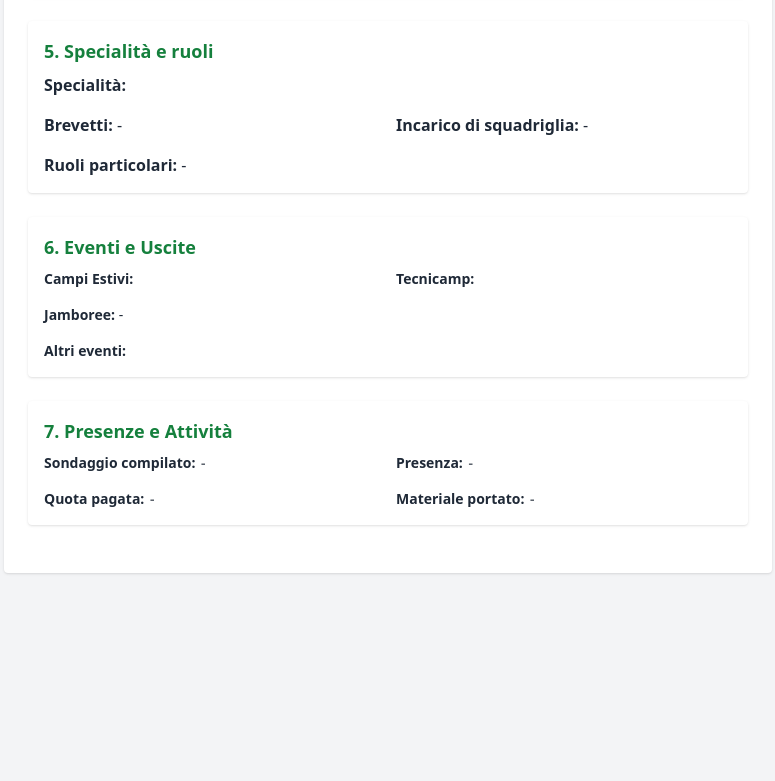
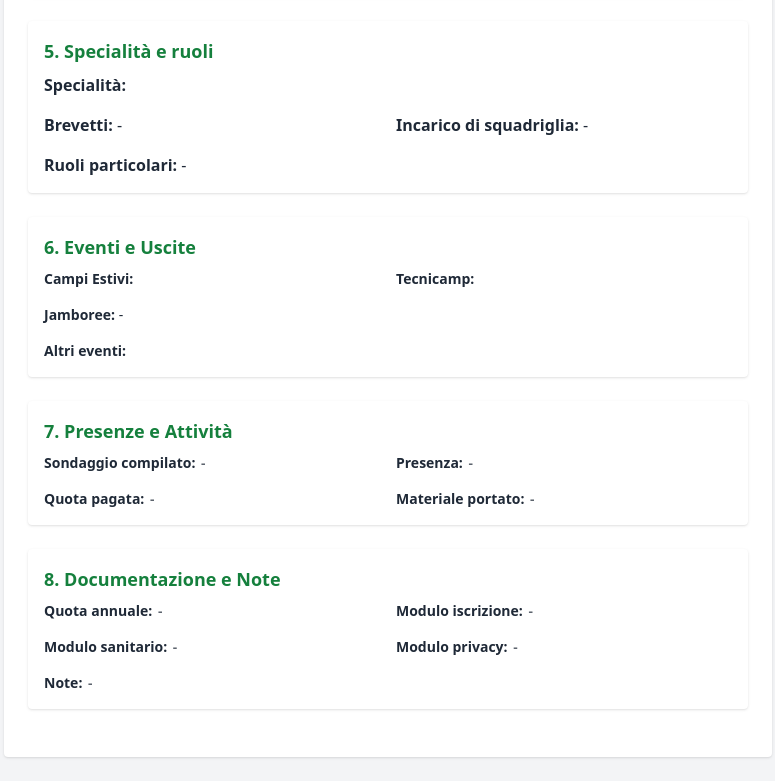
Before and after one commit to Dicelessman/RepartApp, a plain HTML site: page scheda.html in a window 1280 px wide. Shown: the part 1331-2112 px from the top of the page, without its empty margins (252-1027 px from the left). Before the commit the page ends 1928 px from the top, so only its background shows below. Drawn offline with nearby package versions, Linux system fonts and the light colour scheme.

Commit message:
Update scheda.html

```diff
--- a/scheda.html
+++ b/scheda.html
@@ -156,6 +156,13 @@ document.getElementById("presenza").innerText = data.presenza ? "✅" : "❌";
 document.getElementById("quotaPagata").innerText = data.quotaPagata ? "✅" : "❌";
 document.getElementById("materialePortato").innerText = data.materialePortato ? "✅" : "❌";
 
+// Sezione 8: Documentazione
+
+document.getElementById("quotaAnnuale").innerText = data.quotaAnnuale ? "✅" : "❌";
+document.getElementById("moduloIscrizione").innerText = data.moduloIscrizione ? "✅" : "❌";
+document.getElementById("moduloSanitario").innerText = data.moduloSanitario ? "✅" : "❌";
+document.getElementById("moduloPrivacy").innerText = data.moduloPrivacy ? "✅" : "❌";
+document.getElementById("noteFinali").innerText = data.noteFinali || "-";
 
 
 
@@ -349,6 +356,20 @@ function copiaIntolleranze() {
   </div>
 </section>
 
+<section class="bg-white rounded p-4 shadow mb-6">
+  <h2 class="text-lg font-bold text-green-700 mb-2">8. Documentazione e Note</h2>
+  <div class="grid grid-cols-1 md:grid-cols-2 gap-4 text-gray-800 text-sm">
+
+    <p><span class="font-semibold">Quota annuale:</span> <span id="quotaAnnuale" class="font-mono">-</span></p>
+    <p><span class="font-semibold">Modulo iscrizione:</span> <span id="moduloIscrizione" class="font-mono">-</span></p>
+    <p><span class="font-semibold">Modulo sanitario:</span> <span id="moduloSanitario" class="font-mono">-</span></p>
+    <p><span class="font-semibold">Modulo privacy:</span> <span id="moduloPrivacy" class="font-mono">-</span></p>
+    <p class="md:col-span-2"><span class="font-semibold">Note:</span> <span id="noteFinali" class="font-mono">-</span></p>
+
+  </div>
+</section>
+
+
 
 
 
```
